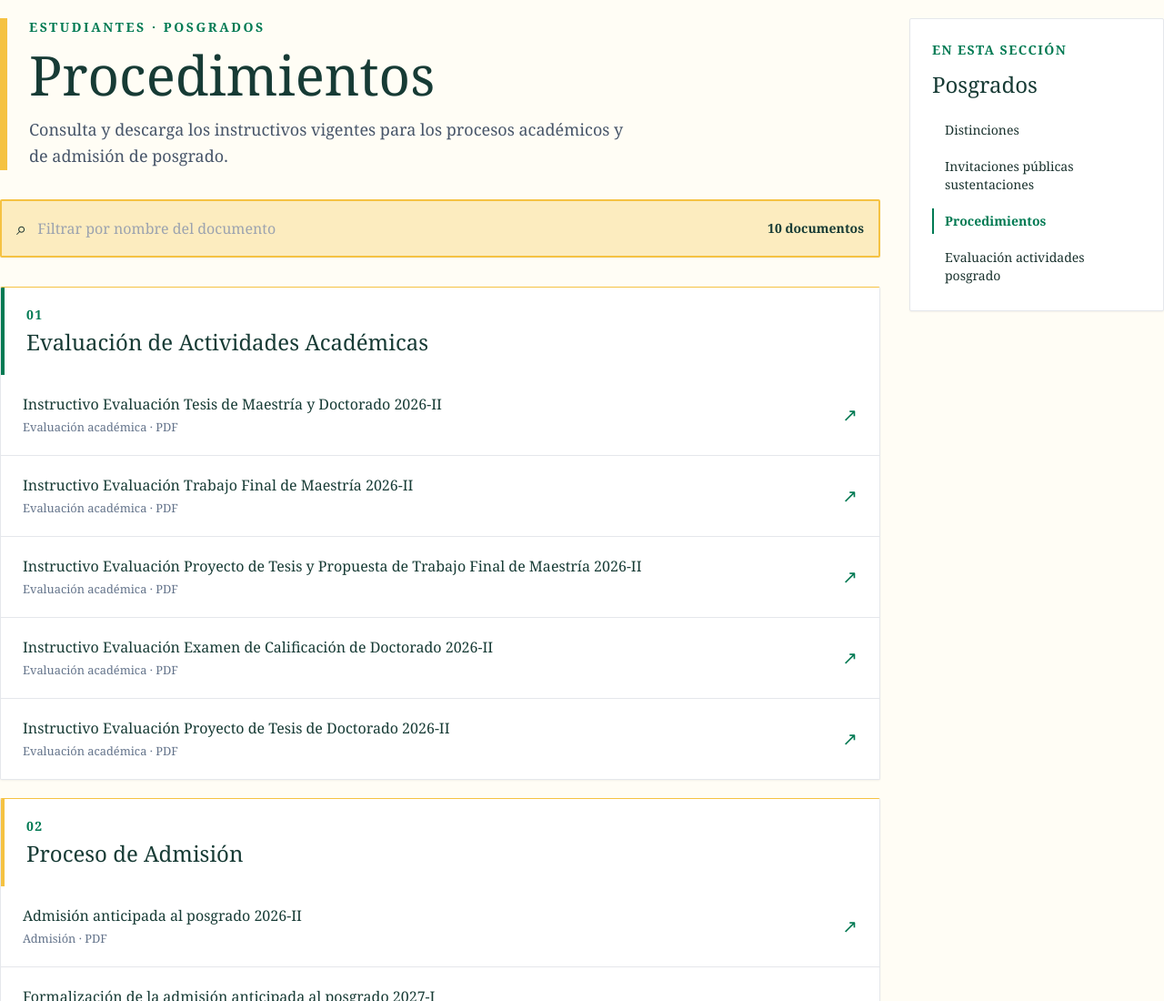
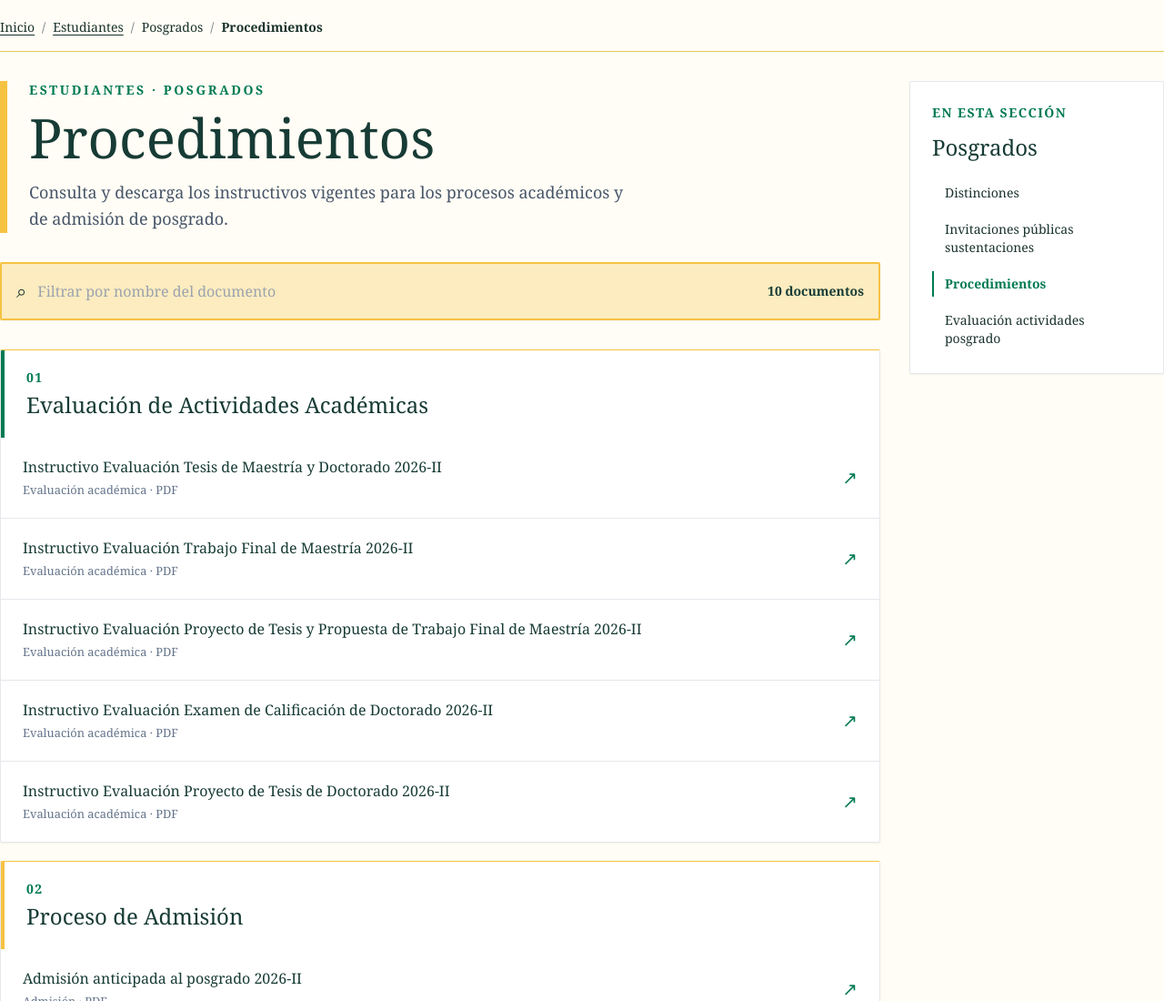
Before and after one commit to GestAplicativosFM/paginas-viceacad-fm, a plain HTML site: page evaluacion-posgrado/procedimientos.html in a window 1280 px wide. Shown: the top 1100 px of the page at 91% size. Drawn offline with nearby package versions, Linux system fonts and the light colour scheme.

Commit message:
feat: breadcrumbs

```diff
--- a/evaluacion-posgrado/procedimientos.html
+++ b/evaluacion-posgrado/procedimientos.html
@@ -26,6 +26,12 @@
     .container { width: min(1160px, calc(100% - 2rem)); margin: 0 auto; }
     .doc-item[hidden] { display: none; }
     .focus-ring:focus-visible, a:focus-visible, button:focus-visible, input:focus-visible { outline: 3px solid var(--gold); outline-offset: 3px; }
+    .breadcrumb { border-bottom: 1px solid var(--line); }
+    .breadcrumb ol { display: flex; flex-wrap: wrap; gap: .5rem 0; margin: 0; padding: 0; list-style: none; }
+    .breadcrumb li { display: flex; align-items: center; }
+    .breadcrumb li:not(:last-child)::after { content: '/'; margin: 0 .5rem; color: #6b7280; }
+    .breadcrumb a { color: var(--text); text-decoration: underline; text-underline-offset: 3px; }
+    .breadcrumb [aria-current='page'] { font-weight: 700; }
     .content-heading { border-left: 8px solid var(--gold); }
     .document-group { border-top: 5px solid var(--gold); }
   </style>
@@ -33,6 +39,14 @@
 <body>
   <main>
     <section class="container pb-10 pt-5" aria-labelledby="page-title">
+      <nav class="breadcrumb mb-8 pb-4 text-sm" aria-label="Miga de pan">
+        <ol>
+          <li><a href="https://minas.medellin.unal.edu.co/vicedecanatura/">Inicio</a></li>
+          <li><a href="https://minas.medellin.unal.edu.co/estudiantes">Estudiantes</a></li>
+          <li>Posgrados</li>
+          <li aria-current="page">Procedimientos</li>
+        </ol>
+      </nav>
       <div class="grid gap-8 lg:grid-cols-[1fr_280px]">
         <div>
           <div class="content-heading mb-8 max-w-3xl pl-6"><p class="mb-3 text-sm font-bold uppercase tracking-[.18em] text-unal">Estudiantes · Posgrados</p><h1 id="page-title" class="mb-4 text-5xl font-normal leading-none text-ink md:text-6xl">Procedimientos</h1><p class="max-w-2xl text-lg leading-relaxed text-slate-600">Consulta y descarga los instructivos vigentes para los procesos académicos y de admisión de posgrado.</p></div>
```
Also changed, not shown: evaluacion-posgrado/distinciones.html (+10 -2 lines), evaluacion-posgrado/evaluacion-actividades-posgrado.html (+10 -2 lines), evaluacion-posgrado/sustentaciones.html (+10 -2 lines).
